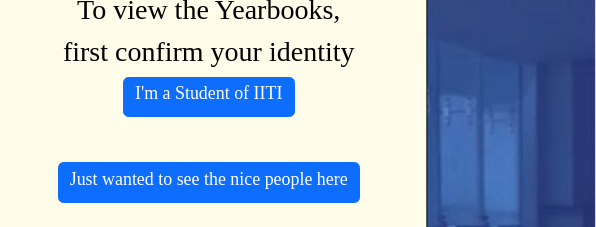
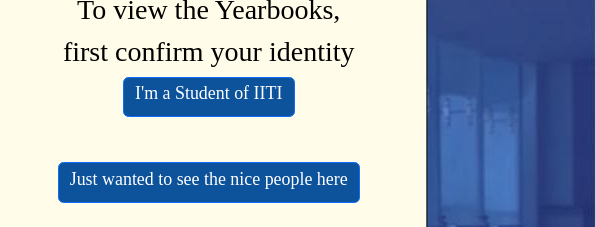
Before and after one commit to Ghost4681/yearbook_frontend, a plain HTML site: page Figma_Export KIT/desktop___2.html in a window 1280 px wide. Shown: the part 248-475 px from the top of the page, 684-1280 px from the left. Drawn offline with nearby package versions, Linux system fonts and the light colour scheme.

Commit message:
Update desktop___2.html

```diff
--- a/Figma_Export KIT/desktop___2.html
+++ b/Figma_Export KIT/desktop___2.html
@@ -46,8 +46,8 @@
 					</div>
 					<div id="to_view_the_yearbooks__first_confirm_your_identity" >
 						To view the Yearbooks,<br/>first confirm your identity <br>
-						<button type="button" class="btn btn-primary btn-lg"><h1 style="font-size: 2vw;"> I'm a Student of IITI</h1></button><br><br>
-						<button type="button" class="btn btn-primary btn-lg"><h1 style="font-size: 2vw;">Just wanted to see the nice people here</h1></button>
+						<button type="button" class="btn btn-primary btn-lg" style="background-color: #0C539B ;"><h1 style="font-size: 2vw;"> I'm a Student of IITI</h1></button><br><br>
+						<button type="button" class="btn btn-primary btn-lg" style="background-color: #0C539B ;"><h1 style="font-size: 2vw;">Just wanted to see the nice people here</h1></button>
 
 					</div>
 					<img src="skins/ellipse_18.png" id="ellipse_18" />
```
